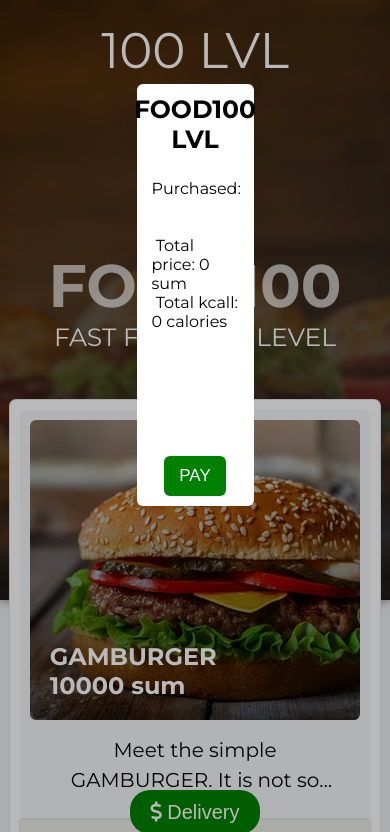
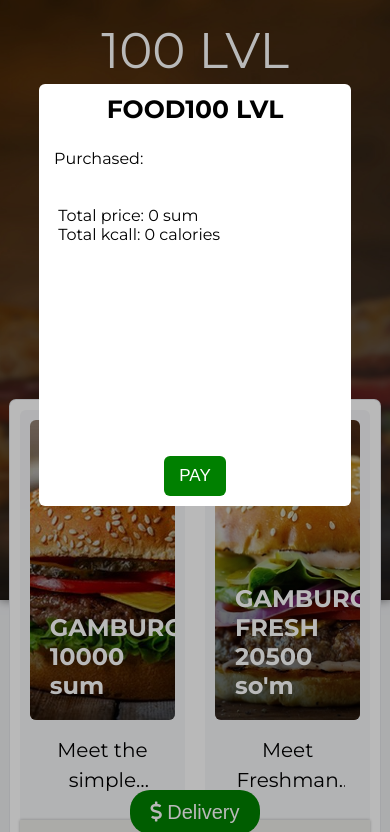
Before and after one commit to avazovxurshidbek/burger, a plain HTML site: page index.html in a window 390 px wide. Both pictures are taken after a click on the button "Delivery". Shown: the top 832 px of the page. Drawn offline with Linux system fonts and the light colour scheme; files whose address does not match are found by name.

Commit message:
Update style.css

```diff
--- a/style/style.css
+++ b/style/style.css
@@ -363,8 +363,11 @@ a {
     }
 }
 @media (max-width: 1100px) {
+    .receipt.active .receipt__window {
+        width: 50%;
+    }
     .main__product {
-        width: 50%;
+        max-width: 50%;
         margin-bottom: 20px;
     }
 }
@@ -377,10 +380,14 @@ a {
     .main {
         width: 80%;
     }
+
 }
 @media (max-width: 500px) {
 
     .main {
         width: 95%;
     }
+    .receipt.active .receipt__window  {
+       width: 80%;
+    }
 }
```
